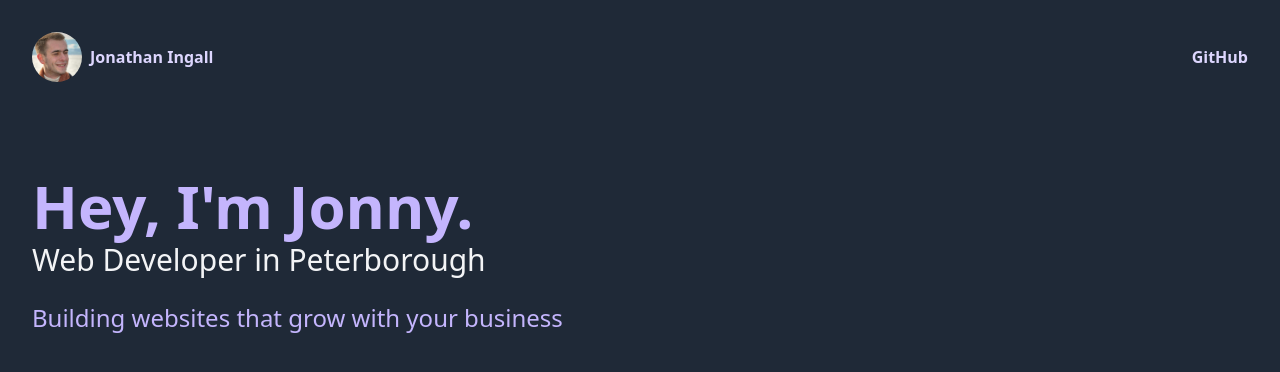
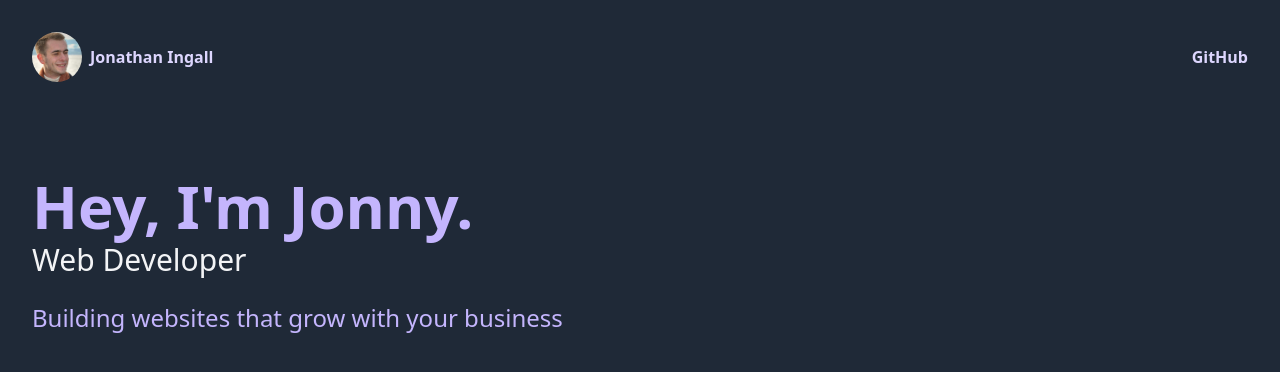
Before and after one commit to ingalless/website, a Next.js app: page / in a window 1280 px wide. Shown: the top 372 px of the page. Built offline with nearby package versions, Linux system fonts and the light colour scheme.

Commit message:
Remove location

```diff
--- a/pages/index.tsx
+++ b/pages/index.tsx
@@ -11,7 +11,7 @@ export default function IndexPage() {
             Hey, I'm Jonny.
           </h1>
           <h2 className="text-gray-100 text-3xl">
-            Web Developer in Peterborough
+            Web Developer
           </h2>
           <h3 className="text-purple-300 text-2xl">
             Building websites that grow with your business
```
